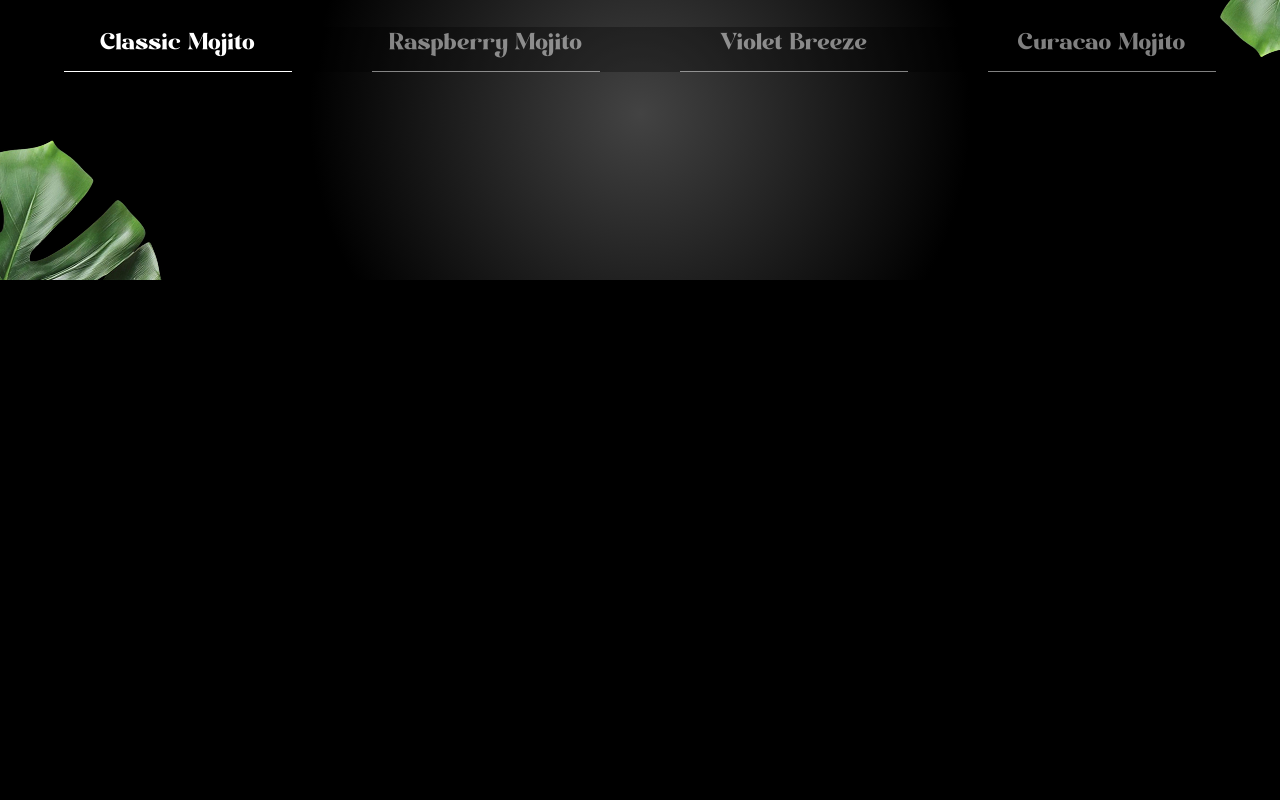
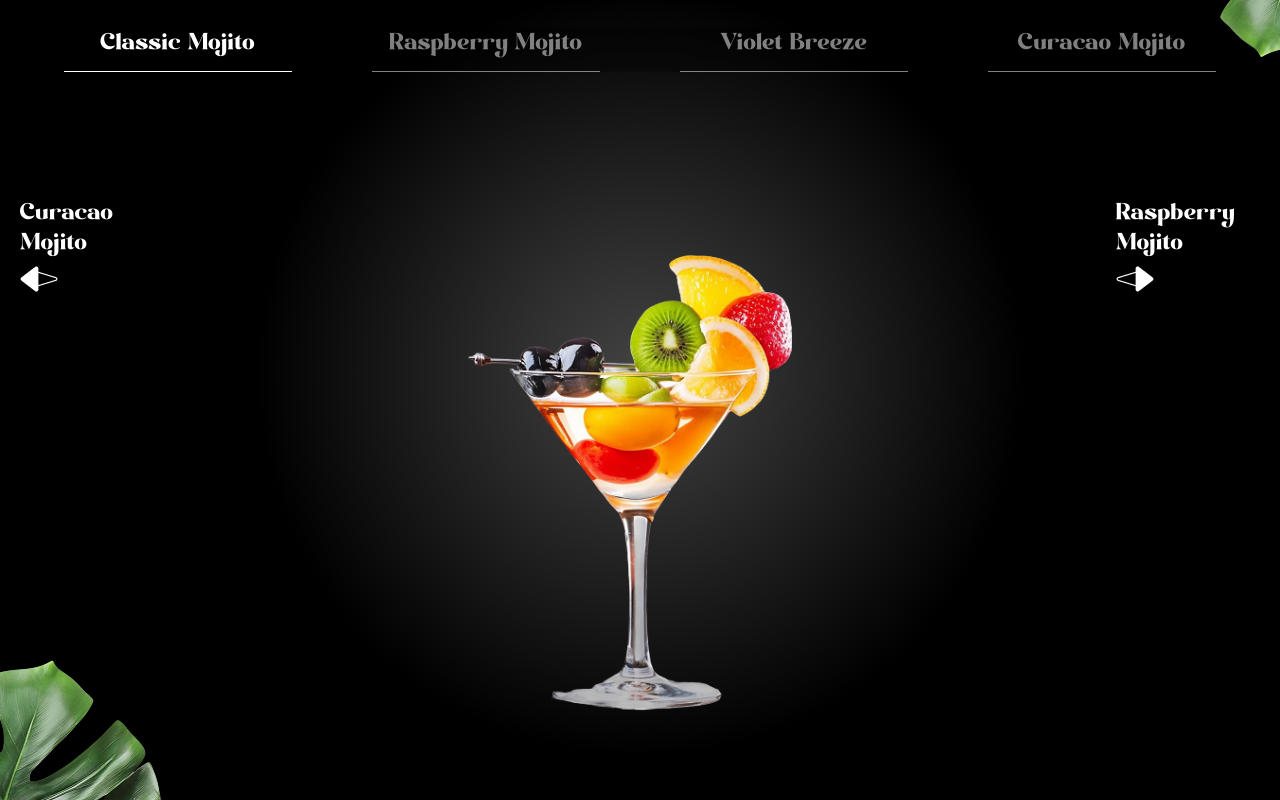
Before and after one commit to swaraj404/Animations, a React app: page / in a window 1280 px wide. Shown: the part 4225-5025 px from the top of the page. Before the commit the page ends 4505 px from the top, so only its background shows below. Built offline with nearby package versions, Linux system fonts and the light colour scheme; the HTML template or start-up script is replaced by a standard one; a web font is replaced by a local one.

Commit message:
working on menu section

```diff
--- a/src/components/Menu.jsx
+++ b/src/components/Menu.jsx
@@ -1,19 +1,36 @@
 `use client`;
 import { useState } from "react";
-import { allCocktails } from "../../constants"
+import { allCocktails } from "../../constants";
 
-const Menu =() => {
-    const [currentIndex, setCurrentIndex] =  useState(0);
+const Menu = () => {
+  const [currentIndex, setCurrentIndex] = useState(0);
   const totalCocktails = allCocktails.length;
 
   const goToSlide = (index) => {
-        const newIndex= (index + totalCocktails) % totalCocktails;
+    const newIndex = (index + totalCocktails) % totalCocktails;
     setCurrentIndex(newIndex);
-    }
+  };
+  const getCocktailAt = (indexOffset) => {
+    return allCocktails[
+      (currentIndex + indexOffset + totalCocktails) % totalCocktails
+    ];
+  };
+
+ const currentCocktail = getCocktailAt(0);
+ const prevCocktail = getCocktailAt(-1);
+ const nextCocktail = getCocktailAt(1);
   return (
-        <section id ="menu" aria-labelledby="menu-heading">
-            <img src="/images/slider-left-leaf.png" alt="left-leaf" id="m-left-leaf" />
-            <img src="/images/slider-right-leaf.png" alt="right-leaf" id="m-right-leaf" />
+    <section id="menu" aria-labelledby="menu-heading">
+      <img
+        src="/images/slider-left-leaf.png"
+        alt="left-leaf"
+        id="m-left-leaf"
+      />
+      <img
+        src="/images/slider-right-leaf.png"
+        alt="right-leaf"
+        id="m-right-leaf"
+      />
 
       <h2 id="menu-heading" className="sr-only">
         Cocktail Menu
@@ -24,18 +41,51 @@ const Menu =() => {
           const isActive = index === currentIndex;
 
           return (
-			<button key={cocktail.id} className={`
-				${isActive
-				 ? 'text-white border-white'
-				 : 'text-white/50 border-white/50'}
-			 `}	onClick={() => goToSlide(index)}
+            <button
+              key={cocktail.id}
+              className={`
+				${isActive ? "text-white border-white" : "text-white/50 border-white/50"}
+			 `}
+              onClick={() => goToSlide(index)}
             >
               {cocktail.name}
             </button>
-		 )
+          );
         })}
       </nav>
 
+      <div className="content">
+        <div className="arrows">
+          <button
+            className="text-left"
+            onClick={() => goToSlide(currentIndex - 1)}
+          >
+            <span>{prevCocktail.name}</span>
+            <img
+              src="/images/right-arrow.png"
+              alt="right-arrow"
+              aria-hidden="true"
+            />
+          </button>
+
+          <button
+            className="text-left"
+            onClick={() => goToSlide(currentIndex + 1)}
+          >
+            <span>{nextCocktail.name}</span>
+            <img
+              src="/images/left-arrow.png"
+              alt="left-arrow"
+              aria-hidden="true"
+            />
+          </button>
+        </div>
+
+        <div className="cocktail">
+          <img src={currentCocktail.image} className="object-contain" />
+        </div>
+      </div>
     </section>
-    )}
-export default Menu
+  );
+};
+export default Menu;
```
Lines whose indentation alone changed are shown as unchanged.
